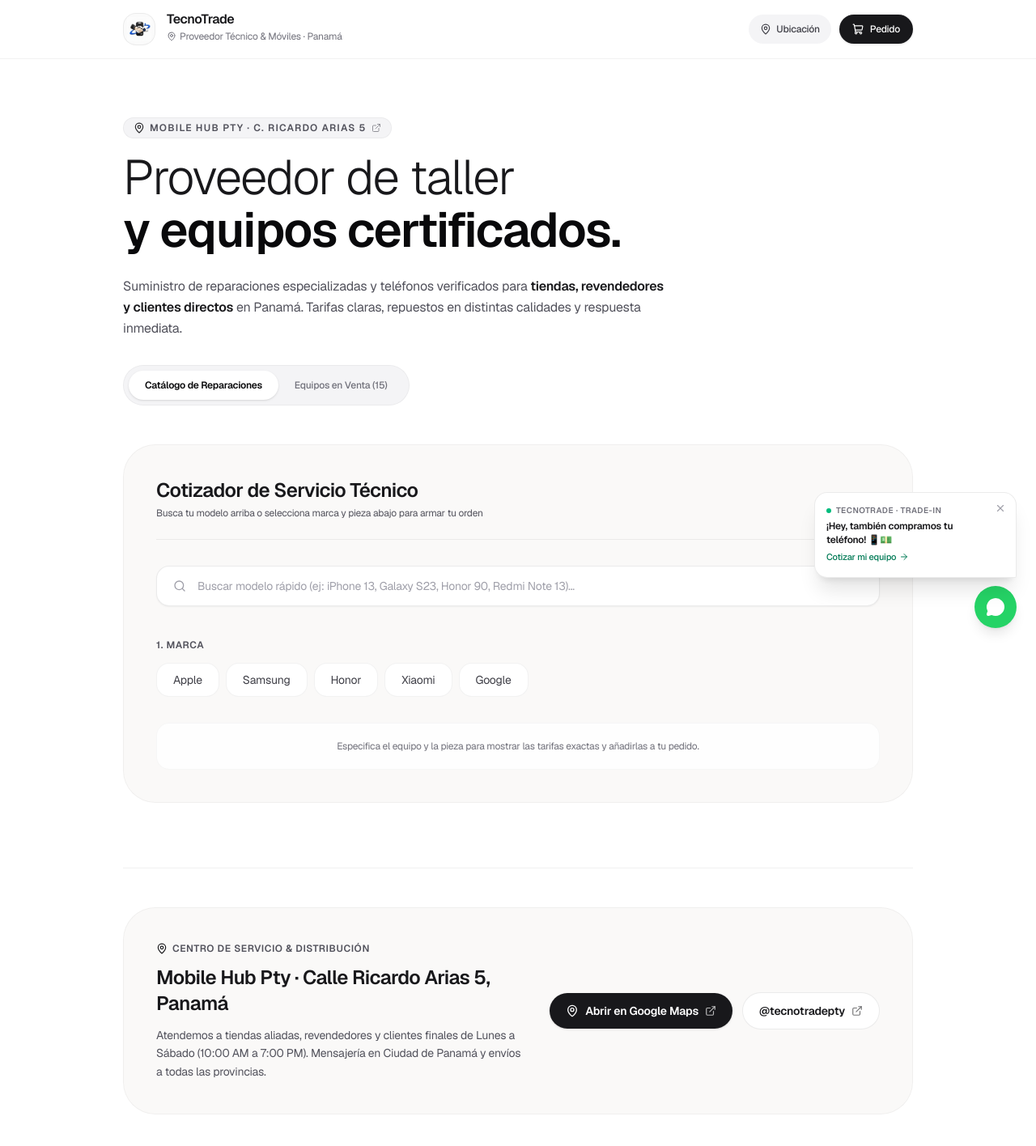
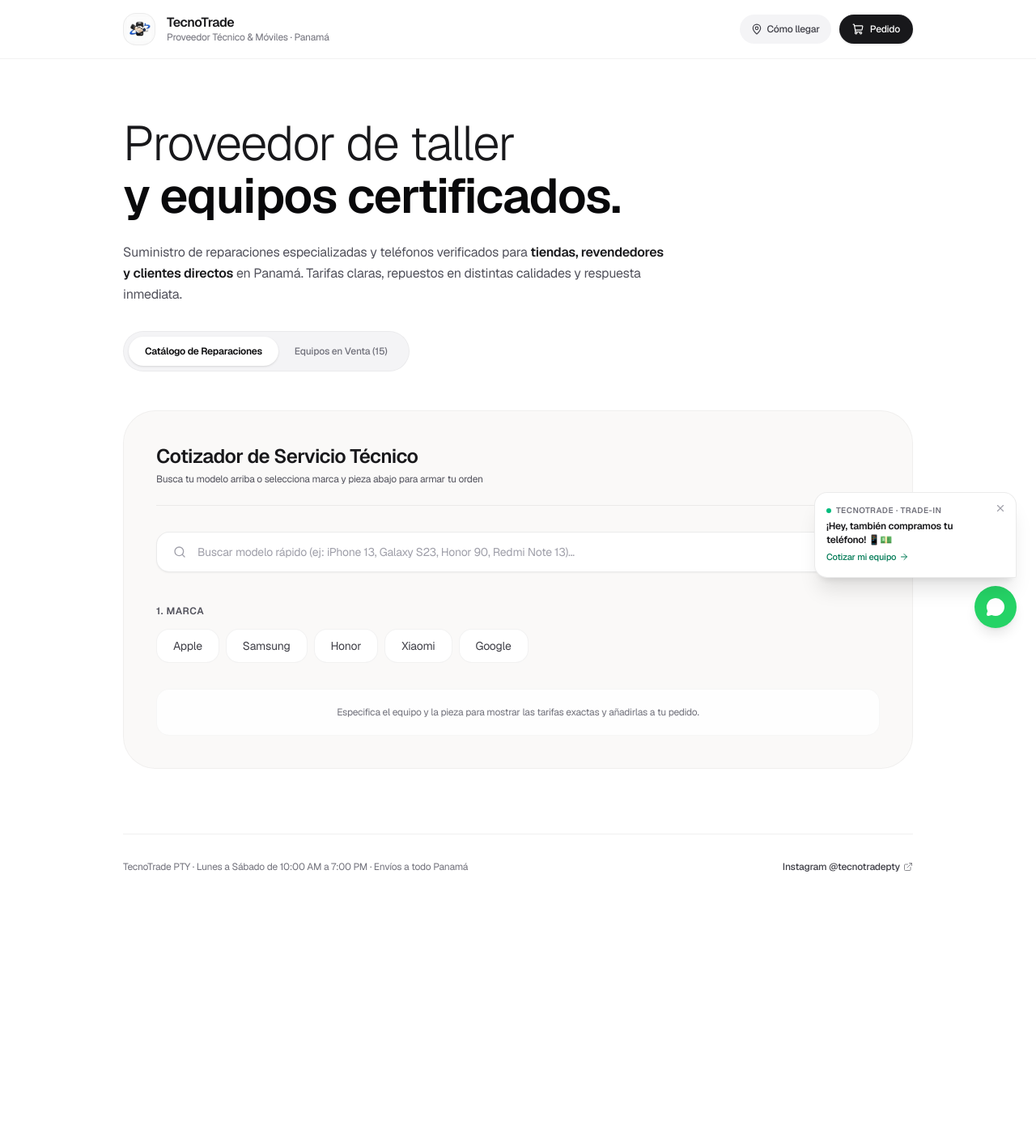
Before and after one commit to tecnotradepty/TecnoTrade, a Next.js app: page / in a window 1280 px wide. Shown: the top 1416 px of the page at 81% size. After the commit the page ends 1207 px from the top, so only its background shows below. Built offline with nearby package versions, Linux system fonts and the light colour scheme.

Commit message:
refactor: keep only top header 'Cómo llegar' location button

```diff
--- a/src/app/page.tsx
+++ b/src/app/page.tsx
@@ -517,28 +517,22 @@ export default function Home() {
               <span className="text-base font-semibold tracking-tight text-zinc-900 block leading-tight">
                 TecnoTrade
               </span>
-              <a
-                href={GOOGLE_MAPS_URL}
-                target="_blank"
-                rel="noopener noreferrer"
-                className="text-xs text-zinc-500 hover:text-zinc-900 font-normal inline-flex items-center gap-1 transition-colors"
-              >
-                <MapPin className="w-3 h-3" />
-                <span>Proveedor Técnico & Móviles · Panamá</span>
-              </a>
+              <span className="text-xs text-zinc-500 font-normal block">
+                Proveedor Técnico & Móviles · Panamá
+              </span>
             </div>
           </div>
 
-          {/* ACCIONES DE CABECERA: UBICACIÓN Y CARRITO */}
+          {/* ACCIONES DE CABECERA: CÓMO LLEGAR Y PEDIDO */}
           <div className="flex items-center gap-2.5">
             <a
               href={GOOGLE_MAPS_URL}
               target="_blank"
               rel="noopener noreferrer"
-              className="hidden sm:inline-flex items-center gap-1.5 text-xs font-medium text-zinc-700 hover:text-zinc-950 bg-[#F4F4F6] hover:bg-zinc-200/70 px-3.5 py-2.5 rounded-full transition-all btn-tactile"
+              className="inline-flex items-center gap-1.5 text-xs font-medium text-zinc-700 hover:text-zinc-950 bg-[#F4F4F6] hover:bg-zinc-200/70 px-3.5 py-2.5 rounded-full transition-all btn-tactile"
             >
               <MapPin className="w-3.5 h-3.5 text-zinc-700" />
-              <span>Ubicación</span>
+              <span>Cómo llegar</span>
             </a>
 
             <button
@@ -579,18 +573,7 @@ export default function Home() {
 
         {/* HERO EDITORIAL ENFOCADO EN PROVEEDOR (TIENDAS / REVENDEDORES / CLIENTE FINAL) */}
         <div className="max-w-2xl mb-12">
-          <a
-            href={GOOGLE_MAPS_URL}
-            target="_blank"
-            rel="noopener noreferrer"
-            className="animate-fadeIn inline-flex items-center gap-1.5 text-xs text-zinc-600 hover:text-zinc-950 uppercase tracking-widest font-semibold mb-4 py-1 px-3 rounded-full bg-[#F4F4F6] border border-black/[0.04] transition-all hover:border-black/15"
-          >
-            <MapPin className="w-3.5 h-3.5 text-zinc-800" />
-            <span>Mobile Hub Pty · C. Ricardo Arias 5</span>
-            <ExternalLink className="w-3 h-3 opacity-60" />
-          </a>
-
-          <h1 className="animate-fadeIn stagger-1 text-4xl sm:text-6xl font-light tracking-tight text-zinc-900 mb-6 leading-[1.08]">
+          <h1 className="animate-fadeIn text-4xl sm:text-6xl font-light tracking-tight text-zinc-900 mb-6 leading-[1.08]">
             Proveedor de taller <br />
             <span className="font-semibold text-zinc-950">y equipos certificados.</span>
           </h1>
@@ -1070,47 +1053,22 @@ export default function Home() {
         )}
 
         {/* ============================================================== */}
-        {/* SECCIÓN DE PROVEEDOR / UBICACIÓN OFICIAL (GOOGLE MAPS + IG) */}
+        {/* PIE DE PÁGINA MINIMALISTA */}
         {/* ============================================================== */}
-        <section className="mt-16 pt-12 border-t border-black/[0.06] animate-fadeIn">
-          <div className="bg-[#FAF9F8] rounded-[2.5rem] p-8 sm:p-10 border border-black/[0.04] flex flex-col md:flex-row items-start md:items-center justify-between gap-8">
-            <div className="space-y-3 max-w-xl">
-              <span className="inline-flex items-center gap-1.5 text-xs font-semibold uppercase tracking-wider text-zinc-600">
-                <MapPin className="w-3.5 h-3.5 text-zinc-900" />
-                <span>Centro de Servicio & Distribución</span>
-              </span>
-              <h3 className="text-xl sm:text-2xl font-semibold text-zinc-900 tracking-tight">
-                Mobile Hub Pty · Calle Ricardo Arias 5, Panamá
-              </h3>
-              <p className="text-xs sm:text-sm text-zinc-600 leading-relaxed">
-                Atendemos a tiendas aliadas, revendedores y clientes finales de Lunes a Sábado (10:00 AM a 7:00 PM). Mensajería en Ciudad de Panamá y envíos a todas las provincias.
+        <footer className="mt-16 pt-8 border-t border-black/[0.06] flex flex-col sm:flex-row items-center justify-between gap-4 text-xs text-zinc-500 animate-fadeIn">
+          <p>
+            TecnoTrade PTY · Lunes a Sábado de 10:00 AM a 7:00 PM · Envíos a todo Panamá
           </p>
-            </div>
-
-            <div className="flex flex-wrap items-center gap-3 shrink-0">
-              <a
-                href={GOOGLE_MAPS_URL}
-                target="_blank"
-                rel="noopener noreferrer"
-                className="bg-zinc-900 hover:bg-black text-white text-xs sm:text-sm font-semibold px-5 py-3 rounded-full inline-flex items-center gap-2 shadow-sm transition-all btn-tactile"
-              >
-                <MapPin className="w-4 h-4" />
-                <span>Abrir en Google Maps</span>
-                <ExternalLink className="w-3.5 h-3.5 opacity-70" />
-              </a>
-
           <a
             href={INSTAGRAM_URL}
             target="_blank"
             rel="noopener noreferrer"
-                className="bg-white hover:bg-zinc-100 text-zinc-900 text-xs sm:text-sm font-semibold px-5 py-3 rounded-full inline-flex items-center gap-2 border border-black/[0.08] transition-all btn-tactile"
+            className="text-zinc-700 hover:text-black font-medium inline-flex items-center gap-1 transition-colors"
           >
-                <span>@tecnotradepty</span>
-                <ExternalLink className="w-3.5 h-3.5 opacity-60" />
+            <span>Instagram @tecnotradepty</span>
+            <ExternalLink className="w-3 h-3 opacity-60" />
           </a>
-            </div>
-          </div>
-        </section>
+        </footer>
 
       </main>
 
```
Lines whose indentation alone changed are shown as unchanged.
